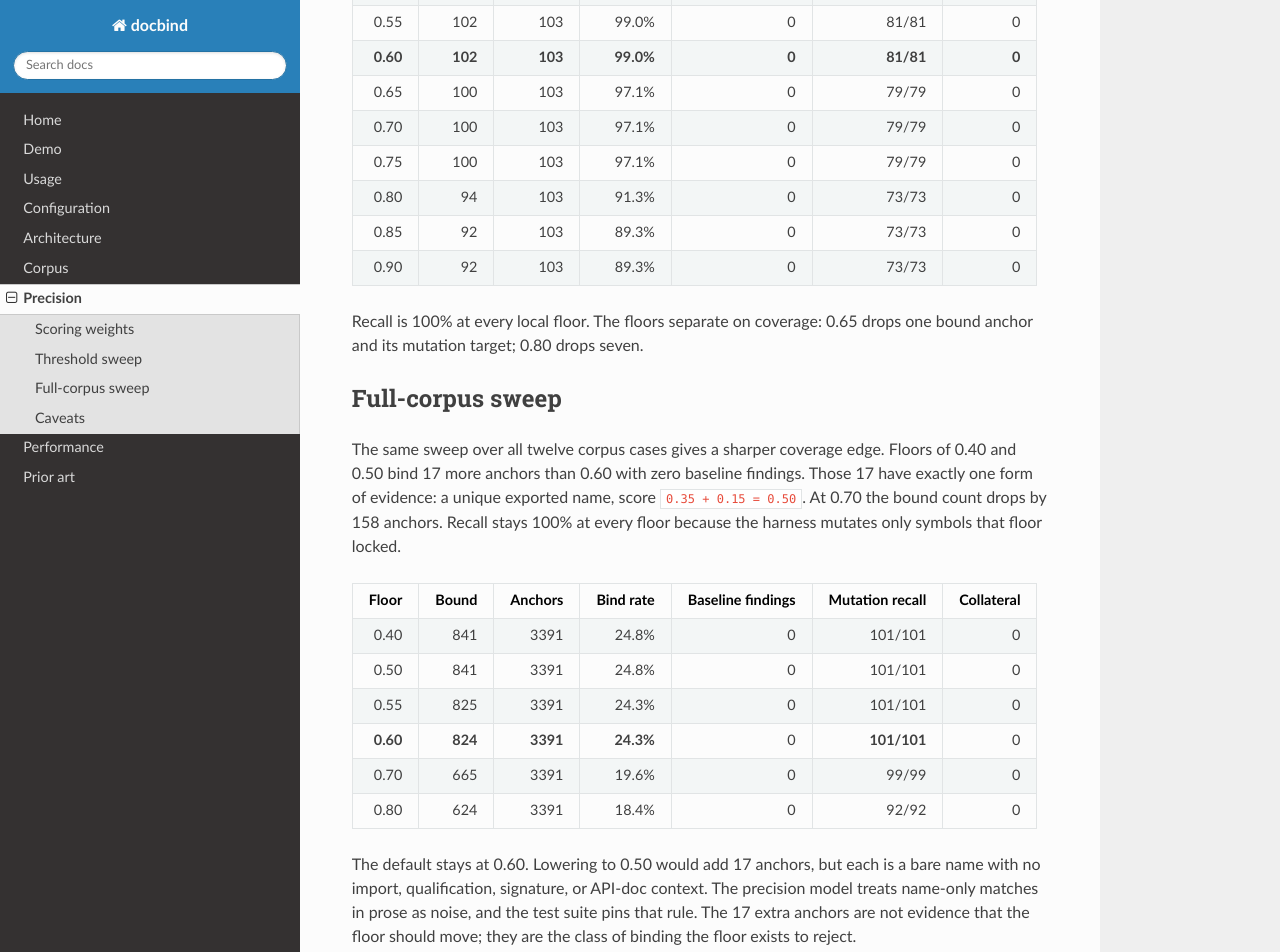
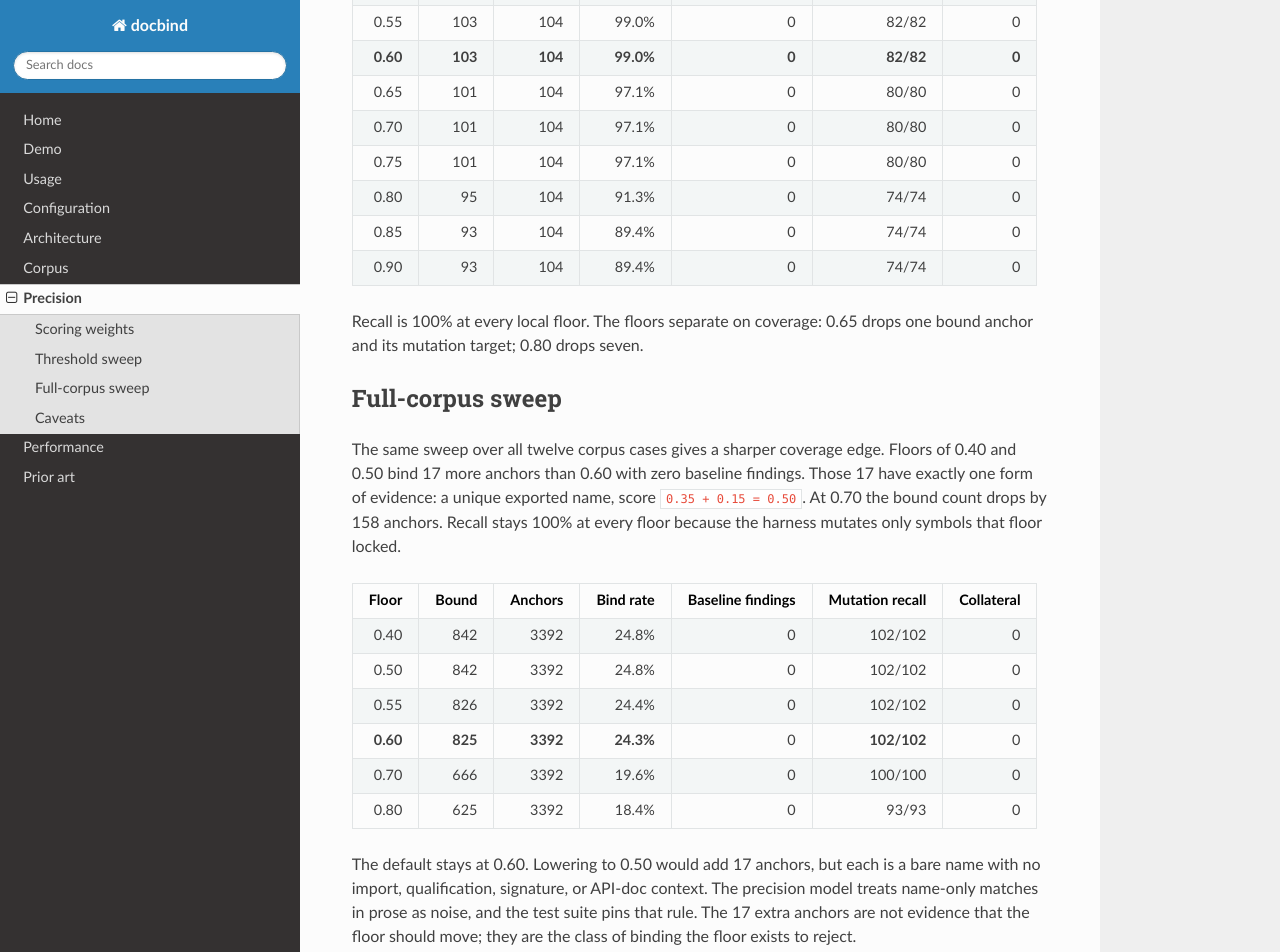
Before and after one commit to vindeckyy/docbind, an MkDocs documentation site: the page built from docs/precision.md, in a window 1280 px wide and 1400 px high, scrolled down 1459 px. Shown: the top 952 px of the window. Built offline with MkDocs 1.6.1, drawn with Linux system fonts in a browser that asks for light colours; nearby versions of some CDN libraries; some of the changed text lies outside the part shown.

```diff
--- a/docs/precision.md
+++ b/docs/precision.md
@@ -37,17 +37,17 @@ A binding also fails when the best score is within `0.05` of the second candidat
 
 | Floor | Bound | Anchors | Bind rate | Baseline findings | Mutation recall | Collateral |
 |---:|---:|---:|---:|---:|---:|---:|
-| 0.30 | 102 | 103 | 99.0% | 0 | 81/81 | 0 |
-| 0.40 | 102 | 103 | 99.0% | 0 | 81/81 | 0 |
-| 0.50 | 102 | 103 | 99.0% | 0 | 81/81 | 0 |
-| 0.55 | 102 | 103 | 99.0% | 0 | 81/81 | 0 |
-| **0.60** | **102** | **103** | **99.0%** | **0** | **81/81** | **0** |
-| 0.65 | 100 | 103 | 97.1% | 0 | 79/79 | 0 |
-| 0.70 | 100 | 103 | 97.1% | 0 | 79/79 | 0 |
-| 0.75 | 100 | 103 | 97.1% | 0 | 79/79 | 0 |
-| 0.80 | 94 | 103 | 91.3% | 0 | 73/73 | 0 |
-| 0.85 | 92 | 103 | 89.3% | 0 | 73/73 | 0 |
-| 0.90 | 92 | 103 | 89.3% | 0 | 73/73 | 0 |
+| 0.30 | 103 | 104 | 99.0% | 0 | 82/82 | 0 |
+| 0.40 | 103 | 104 | 99.0% | 0 | 82/82 | 0 |
+| 0.50 | 103 | 104 | 99.0% | 0 | 82/82 | 0 |
+| 0.55 | 103 | 104 | 99.0% | 0 | 82/82 | 0 |
+| **0.60** | **103** | **104** | **99.0%** | **0** | **82/82** | **0** |
+| 0.65 | 101 | 104 | 97.1% | 0 | 80/80 | 0 |
+| 0.70 | 101 | 104 | 97.1% | 0 | 80/80 | 0 |
+| 0.75 | 101 | 104 | 97.1% | 0 | 80/80 | 0 |
+| 0.80 | 95 | 104 | 91.3% | 0 | 74/74 | 0 |
+| 0.85 | 93 | 104 | 89.4% | 0 | 74/74 | 0 |
+| 0.90 | 93 | 104 | 89.4% | 0 | 74/74 | 0 |
 
 Recall is 100% at every local floor. The floors separate on coverage: 0.65 drops one bound anchor and its mutation target; 0.80 drops seven.
 
@@ -57,12 +57,12 @@ The same sweep over all twelve corpus cases gives a sharper coverage edge. Floor
 
 | Floor | Bound | Anchors | Bind rate | Baseline findings | Mutation recall | Collateral |
 |---:|---:|---:|---:|---:|---:|---:|
-| 0.40 | 841 | 3391 | 24.8% | 0 | 101/101 | 0 |
-| 0.50 | 841 | 3391 | 24.8% | 0 | 101/101 | 0 |
-| 0.55 | 825 | 3391 | 24.3% | 0 | 101/101 | 0 |
-| **0.60** | **824** | **3391** | **24.3%** | 0 | **101/101** | 0 |
-| 0.70 | 665 | 3391 | 19.6% | 0 | 99/99 | 0 |
-| 0.80 | 624 | 3391 | 18.4% | 0 | 92/92 | 0 |
+| 0.40 | 842 | 3392 | 24.8% | 0 | 102/102 | 0 |
+| 0.50 | 842 | 3392 | 24.8% | 0 | 102/102 | 0 |
+| 0.55 | 826 | 3392 | 24.4% | 0 | 102/102 | 0 |
+| **0.60** | **825** | **3392** | **24.3%** | 0 | **102/102** | 0 |
+| 0.70 | 666 | 3392 | 19.6% | 0 | 100/100 | 0 |
+| 0.80 | 625 | 3392 | 18.4% | 0 | 93/93 | 0 |
 
 The default stays at 0.60. Lowering to 0.50 would add 17 anchors, but each is a bare name with no import, qualification, signature, or API-doc context. The precision model treats name-only matches in prose as noise, and the test suite pins that rule. The 17 extra anchors are not evidence that the floor should move; they are the class of binding the floor exists to reject.
 
@@ -74,6 +74,6 @@ Raw rows are in `corpus/precision.json` for the local sweep and `corpus/precisio
 
 ## Caveats
 
-- The local sweep covers 103 anchors across eight fixtures. The full sweep covers all 3360 anchors but only five floors.
+- The local sweep covers 104 anchors across eight fixtures. The full sweep covers all 3360 anchors but only five floors.
 - Recall here means detecting a seeded rename of a symbol that floor locked. It says nothing about symbols the floor did not bind.
 - The full sweep samples five floors. A finer scan between 0.50 and 0.70 could locate a tighter edge.
--- a/package.json
+++ b/package.json
@@ -1,6 +1,6 @@
 {
   "name": "@vindeckyy/docbind",
-  "version": "0.1.75",
+  "version": "0.1.76",
   "description": "Static analysis for stale symbol references in markdown and reStructuredText. Supports TypeScript, JavaScript, Python, Rust, and Go.",
   "type": "module",
   "bin": {
```
Also changed, not shown: CHANGELOG.md (+21 -0 lines), README.md (+2 -2 lines), docs/configuration.md (+1 -1 lines), docs/corpus.md (+2 -2 lines), 12 other files.
